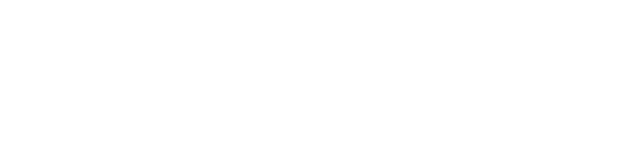
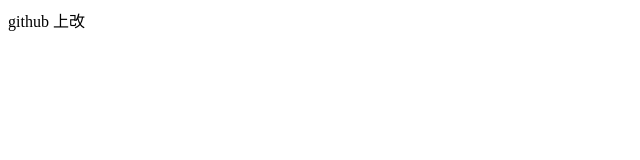
Before and after one commit to sexfat/forktest, a website: page index.html in a window 1280 px wide. Shown: the full height of the page, 0-640 px from the left. Drawn offline with Linux system fonts and the light colour scheme.

Commit message:
Update index.html

```diff
--- a/index.html
+++ b/index.html
@@ -7,6 +7,7 @@
     <title>首頁</title>
 </head>
 <body>
+    github 上改
 
 </body>
 </html>
```
